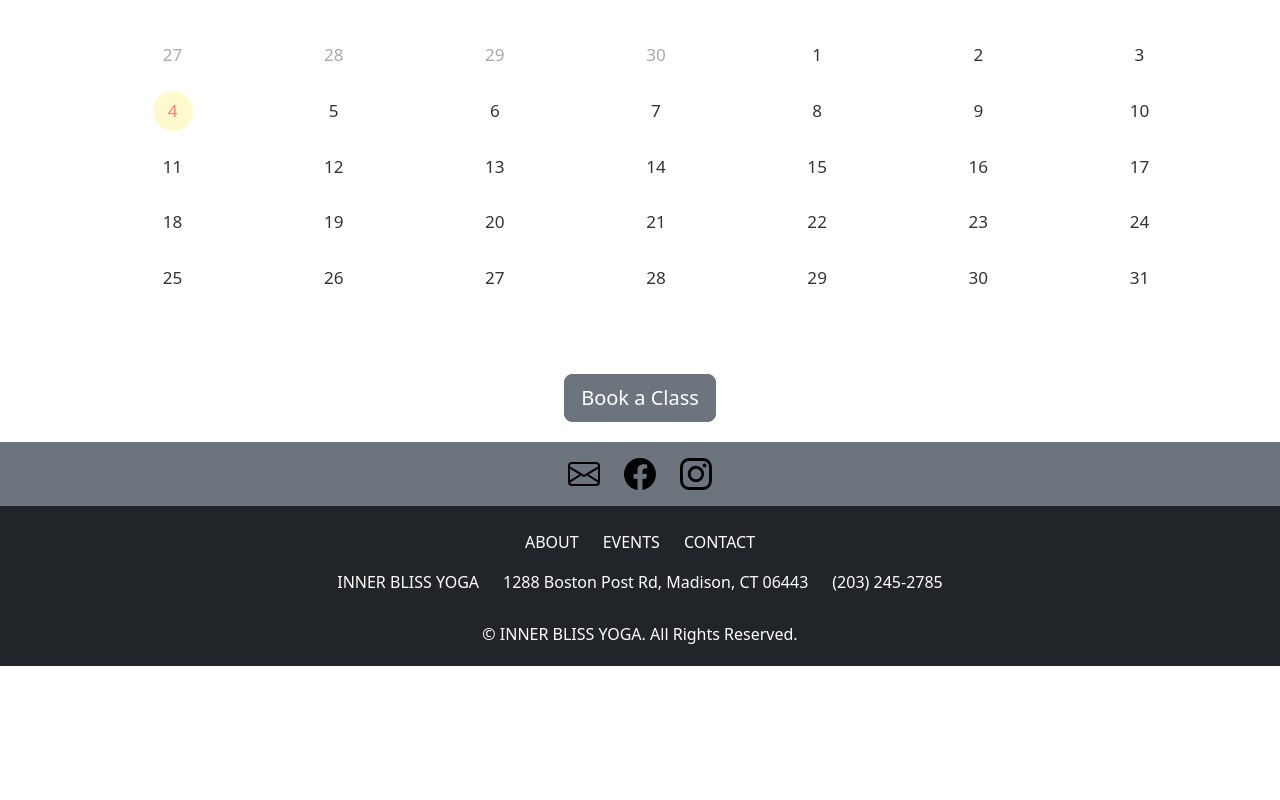
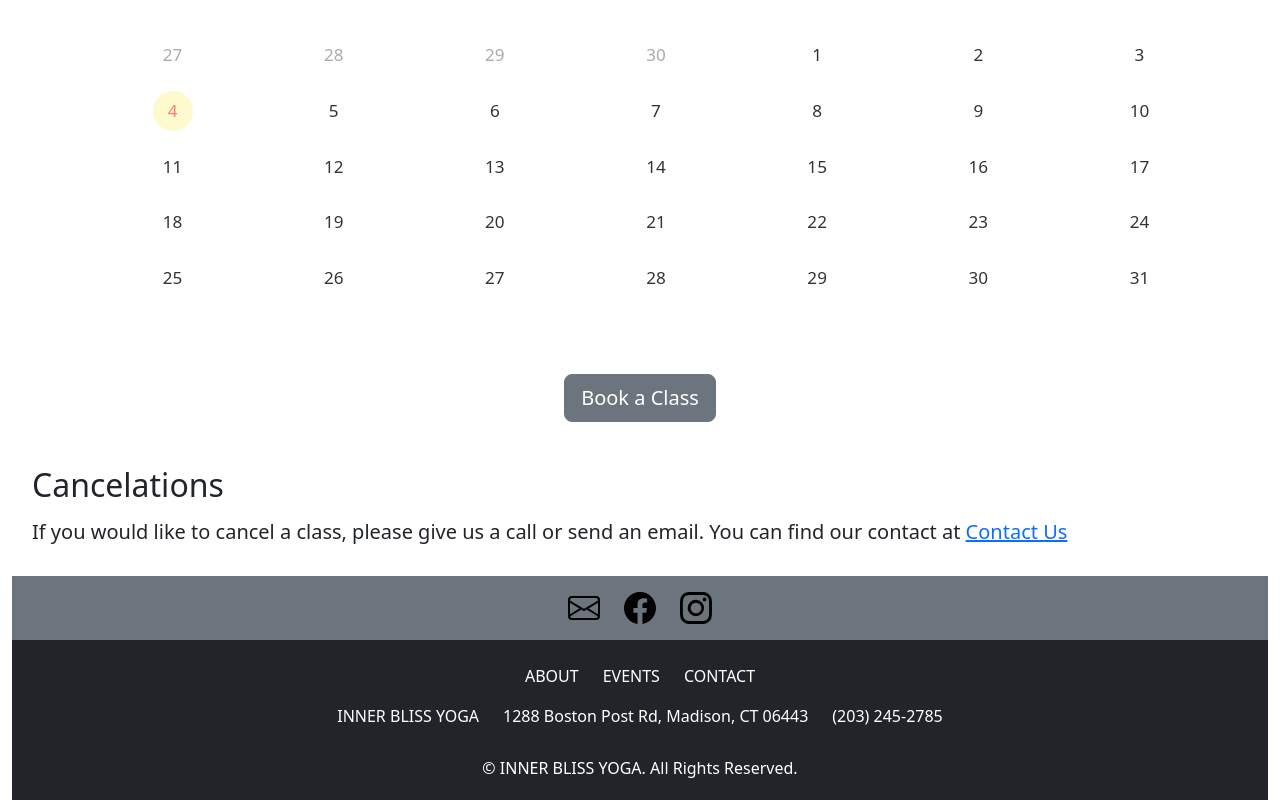
Before and after one commit to KhadijatulKobra03/CSC543-AppointmentScheduleApp, a website: page public_html/schedule.html in a window 1280 px wide. Shown: the part 864-1664 px from the top of the page. Before the commit the page ends 1530 px from the top, so only its background shows below. Drawn offline with nearby package versions, Linux system fonts and the light colour scheme.

Commit message:
cancelation message

```diff
--- a/public_html/schedule.html
+++ b/public_html/schedule.html
@@ -225,6 +225,17 @@
   </div>
 </div>
 
+<div class="container-fluid">
+
+  <div class="mt-4" style="margin-left: 20px;">
+  <h2 class="text-start"> Cancelations </h2>
+  <div class="lh-lg fw-light fs-5 text-break text-start" >
+ <p> If you would like to cancel a class, please give us a call or send an email. You can find our contact at <a href="./contact.html" > Contact Us</a> </p>
+  </div>
+  </div>
+
+ <div class="mt-4"></div>
+
   <div class="container-fluid text-center">
     <footer>
 
```
